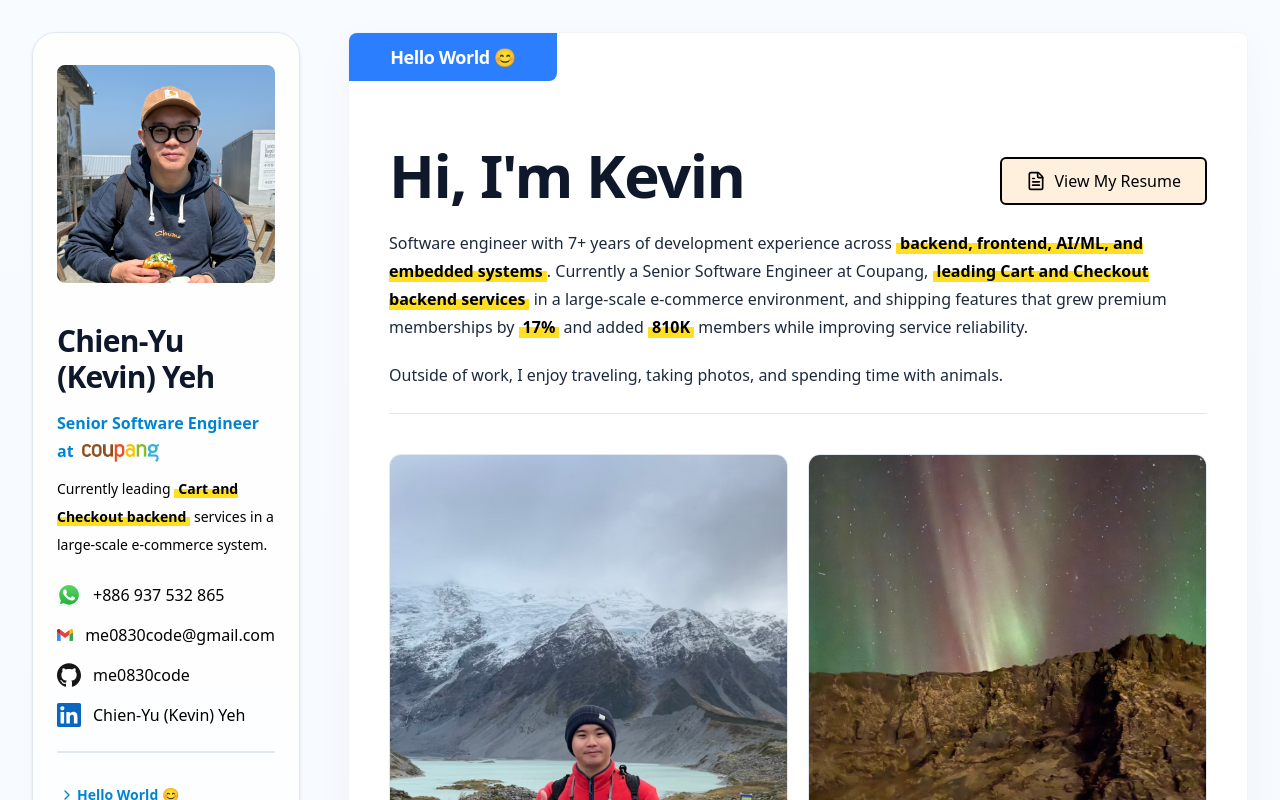
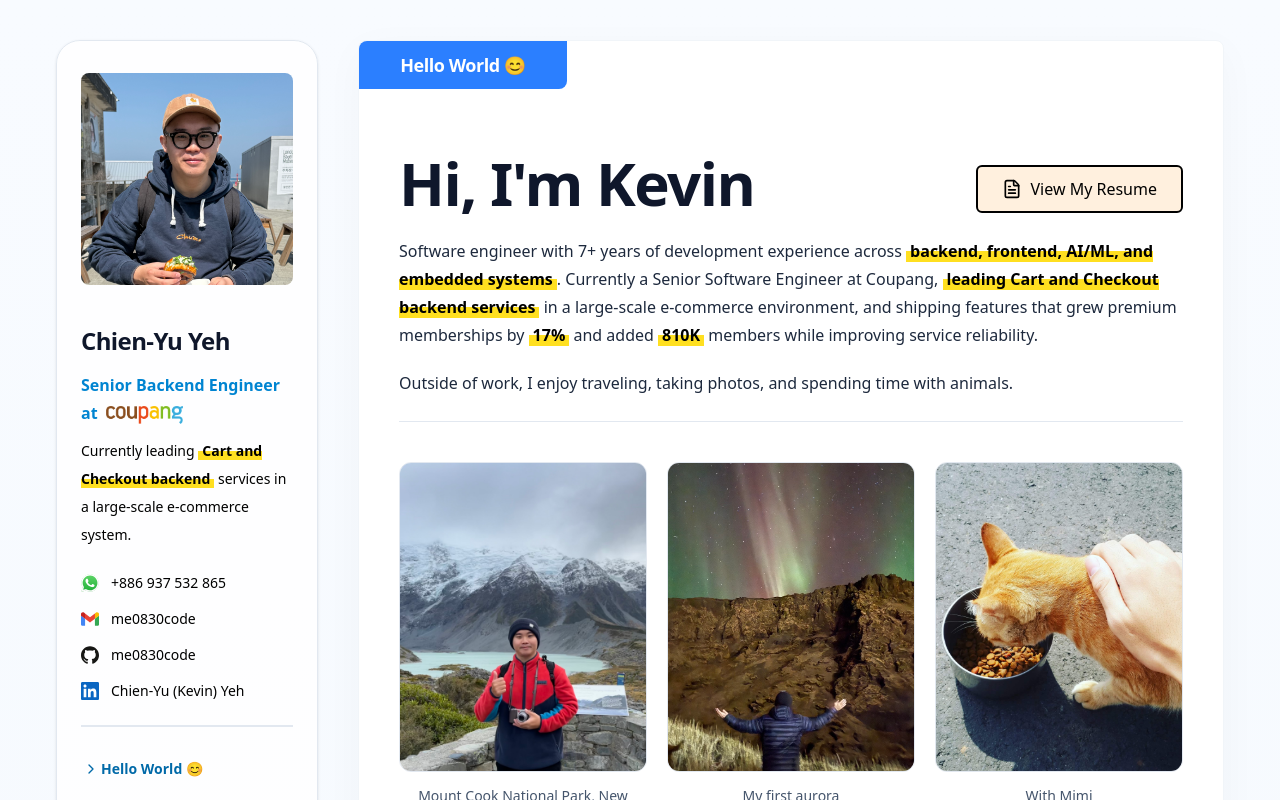
Before and after one commit to me0830code/me0830code.github.io, a React (Vite) app: page / in a window 1280 px wide. Shown: the top 800 px of the page. Built offline with nearby package versions, Linux system fonts and the light colour scheme.

Commit message:
Keep refactoring UIs & Try to enable RWD

```diff
--- a/src/component/LeftSideBar/ContactInfo.tsx
+++ b/src/component/LeftSideBar/ContactInfo.tsx
@@ -7,14 +7,14 @@ export function ContactInfo() {
             {
                 TOTAL_INFO.map((eachInfo) =>
                     !eachInfo.isLinkActive ? (
-                        <div key={eachInfo.key} className="mt-4 flex items-center gap-3 text-black">
+                        <div key={eachInfo.key} className="mt-4 text-sm flex items-center gap-3 text-black">
                             <Icon icon={eachInfo.iconURL} width={eachInfo.customSize} height={eachInfo.customSize}/>
                             <span>{eachInfo.value}</span>
                         </div>
                     )
                     :
                     (
-                        <a key={eachInfo.key} href={eachInfo.linkURL} target="_blank" rel="noopener noreferrer"className="mt-4 flex items-center gap-3 text-black transition hover:text-sky-600">
+                        <a key={eachInfo.key} href={eachInfo.linkURL} target="_blank" rel="noopener noreferrer"className="mt-4 text-sm flex items-center gap-3 text-black transition hover:text-sky-600">
                             <Icon icon={eachInfo.iconURL} width={eachInfo.customSize} height={eachInfo.customSize}/>
                             <span>{eachInfo.value}</span>
                         </a>
--- a/src/component/LeftSideBar/MiniProfileHeader.tsx
+++ b/src/component/LeftSideBar/MiniProfileHeader.tsx
@@ -9,7 +9,7 @@ export function MiniProfileHeader() {
     const infoItems = TOTAL_INFO.filter((item) => !item.isLinkActive);
 
     return (
-        <section className="rounded-2xl border border-slate-200/80 bg-white/85 p-4 shadow-sm backdrop-blur">
+        <div id="mini-profile-header" className="scroll-mt-24 rounded-2xl border border-slate-200/80 bg-white/85 p-4 shadow-sm backdrop-blur">
             <div className="flex items-start gap-4">
                 <div className="h-14 w-14 shrink-0 overflow-hidden rounded-xl border border-slate-200 bg-slate-100">
                     <img
@@ -83,6 +83,6 @@ export function MiniProfileHeader() {
                     ))}
                 </div>
             )}
-        </section>
+        </div>
     );
 }
--- a/src/component/LeftSideBar/NavigationBar/NavigationBar.tsx
+++ b/src/component/LeftSideBar/NavigationBar/NavigationBar.tsx
@@ -20,7 +20,7 @@ export function NavigationBar({
 
         if (!navElement || !activeElement) return;
 
-        if (window.innerWidth >= 768) return;
+        if (window.innerWidth >= 1280) return;
 
         const navRect = navElement.getBoundingClientRect();
         const activeRect = activeElement.getBoundingClientRect();
@@ -47,7 +47,7 @@ export function NavigationBar({
     return (
         <nav
             ref={navRef}
-            className="hide-scrollbar flex w-full gap-2 overflow-x-auto whitespace-nowrap pb-1 md:block md:space-y-1 md:overflow-visible md:whitespace-normal md:pb-0"
+            className="hide-scrollbar flex w-full gap-2 overflow-x-auto whitespace-nowrap pb-1 xl:block xl:space-y-1 xl:overflow-visible xl:whitespace-normal xl:pb-0"
         >
             {TOTAL_SECTION.map((eachSection) => {
                 const isActive = eachSection.key === active;
--- a/src/component/LeftSideBar/NavigationBar/NavigationItem.tsx
+++ b/src/component/LeftSideBar/NavigationBar/NavigationItem.tsx
@@ -11,15 +11,15 @@ export const NavigationItem = forwardRef<HTMLButtonElement, NavigationItemInfo>(
                 onClick={() => onSelect(eachItem.key)}
                 className={`
                     group shrink-0 rounded-full border px-4 py-2 text-sm transition-all duration-200
-                    md:flex md:w-full md:items-center md:rounded-none md:border-0 md:px-0 md:py-2 md:text-left
+                    xl:flex xl:w-full xl:items-center xl:rounded-none xl:border-0 xl:px-0 xl:py-2 xl:text-left
                     ${
                         isActive
-                            ? "border-sky-200 bg-sky-50 font-bold text-sky-600 md:bg-transparent"
-                            : "border-slate-200 bg-white text-slate-700 hover:border-slate-300 hover:text-slate-900 md:bg-transparent"
+                            ? "border-sky-300 bg-sky-100 font-bold text-sky-700 shadow-sm xl:bg-transparent xl:shadow-none"
+                            : "border-slate-200 bg-white text-slate-700 hover:border-slate-300 hover:text-slate-900 xl:bg-transparent"
                     }
                 `}
             >
-                <span className="hidden w-5 items-center justify-center md:flex">
+                <span className="hidden w-5 items-center justify-center xl:flex">
                     <span
                         className={`transform transition-all duration-300 ${
                             isActive ? "translate-x-0 opacity-100" : "-translate-x-2 opacity-0"
--- a/src/component/LeftSideBar/ProfileInfo.tsx
+++ b/src/component/LeftSideBar/ProfileInfo.tsx
@@ -5,7 +5,7 @@ import { CustomizedTextRendering } from "../Others/Helper";
 export function ProfileInfo() {
     return (
         <div className="space-y-3">
-            <h2 className="mt-10 text-3xl font-bold tracking-tight text-slate-900">
+            <h2 className="mt-10 text-2xl font-bold tracking-tight text-slate-900">
                 {PERSONAL_INFO.MY_NAME}
             </h2>
 
--- a/src/component/RightContent/AboutMe/AboutMe.tsx
+++ b/src/component/RightContent/AboutMe/AboutMe.tsx
@@ -35,7 +35,7 @@ export function AboutMe({ sectionTitle }: ComponentProps) {
 
                     <hr className="mb-2 border-t border-slate-200 md:mb-4" />
 
-                    <div className="grid grid-cols-1 gap-5 sm:grid-cols-2">
+                    <div className="grid grid-cols-1 gap-5 md:grid-cols-3">
                         {TOTAL_MY_PHOTO.map((eachPhoto) => (
                             <figure key={eachPhoto.name} className="flex flex-col gap-3">
                                 <div className="aspect-[4/5] overflow-hidden rounded-xl border border-slate-200 bg-slate-100">
--- a/src/data/constant/generalLink.ts
+++ b/src/data/constant/generalLink.ts
@@ -1,5 +1,6 @@
 export const LINKS = {
     RESUME: "https://www.google.com",
+    GMAIL: "mailto:me0830code@gmail.com",
     LINKEDIN: "https://www.linkedin.com/in/chien-yu-yeh",
     GITHUB: "https://github.com/me0830code",
     COUPANG: "https://www.tw.coupang.com",
--- a/src/data/personalData/personalData.ts
+++ b/src/data/personalData/personalData.ts
@@ -3,8 +3,9 @@ import type { ContactItem } from "./interface/ContactItem";
 import { LINKS } from "../constant/generalLink";
 
 export const PERSONAL_INFO = {
-    MY_NAME: "Chien-Yu (Kevin) Yeh",
-    CURRENT_TITLE: "Senior Software Engineer",
+    MY_NAME: "Chien-Yu Yeh",
+    MY_EN_NAME: "Kevin",
+    CURRENT_TITLE: "Senior Backend Engineer",
     BRIEF_INTRO: "Currently leading **Cart and Checkout backend** services in a large-scale e-commerce system.",
     DETAIL_INFO: [
         "Software engineer with 7+ years of development experience across **backend, frontend, AI/ML, and embedded systems**. Currently a Senior Software Engineer at Coupang, **leading Cart and Checkout backend services** in a large-scale e-commerce environment, and shipping features that grew premium memberships by **17%** and added **810K** members while improving service reliability.",
@@ -27,10 +28,10 @@ export const PERSONAL_PHOTO = {
 export const TOTAL_MY_PHOTO = Object.values(PERSONAL_PHOTO.LIFE_PHOTO);
 
 export const CONTACT_INFO: ContactItem[] = [
-    { key: "whatsapp", value: "+886 937 532 865", iconURL: "logos:whatsapp-icon", isLinkActive: false, linkURL: "", customSize: "24" },
-    { key: "email", value: "me0830code@gmail.com", iconURL: "logos:google-gmail", isLinkActive: false, linkURL: "", customSize: "24" },
-    { key: "github", value: "me0830code", iconURL: "logos:github-icon", isLinkActive: true, linkURL: LINKS.GITHUB, customSize: "24" },
-    { key: "linkedin", value: "Chien-Yu (Kevin) Yeh", iconURL: "logos:linkedin-icon", isLinkActive: true, linkURL: LINKS.LINKEDIN, customSize: "24" },
+    { key: "whatsapp", value: "+886 937 532 865", iconURL: "logos:whatsapp-icon", isLinkActive: false, linkURL: "", customSize: "18" },
+    { key: "email", value: "me0830code", iconURL: "logos:google-gmail", isLinkActive: true, linkURL: LINKS.GMAIL, customSize: "18" },
+    { key: "github", value: "me0830code", iconURL: "logos:github-icon", isLinkActive: true, linkURL: LINKS.GITHUB, customSize: "18" },
+    { key: "linkedin", value: "Chien-Yu (Kevin) Yeh", iconURL: "logos:linkedin-icon", isLinkActive: true, linkURL: LINKS.LINKEDIN, customSize: "18" },
 ] as const;
 
 export const TOTAL_INFO = Object.values(CONTACT_INFO);
--- a/src/layout/appLayout.tsx
+++ b/src/layout/appLayout.tsx
@@ -16,7 +16,15 @@ export function AppLayout() {
         isManualScrolling.current = true;
         setActive(key);
 
-        const element = document.getElementById(key);
+        const isTopNavLayout = window.innerWidth < 1280;
+
+        const targetId =
+            isTopNavLayout && key === CONTENT_SECTION.AboutMe.key
+                ? "mini-profile-header"
+                : key;
+
+        const element = document.getElementById(targetId);
+
         if (element) {
             element.scrollIntoView({ behavior: "smooth", block: "start" });
         }
@@ -49,23 +57,23 @@ export function AppLayout() {
 
     return (
         <div className="min-h-screen bg-[linear-gradient(to_bottom,_#f8fbff,_#eef5fb)]">
-            <div className="mx-auto max-w-7xl px-4 py-4 sm:px-6 sm:py-6 lg:px-8 lg:py-8">
-                <div className="mb-4 md:hidden">
+            <div className="px-4 py-4 sm:px-6 sm:py-6 lg:px-10 lg:py-8 xl:px-14 xl:py-10">
+                <div className="sticky top-0 z-30 -mx-1 mb-4 bg-[linear-gradient(to_bottom,_#f8fbff,_#eef5fb)] px-1 py-1 xl:hidden">
+                    <TopNavigatioBar active={active} onSelect={handleSelect} />
+                </div>
+
+                <div className="mb-4 xl:hidden">
                     <MiniProfileHeader />
                 </div>
 
-                <div className="sticky top-0 z-30 -mx-1 mb-4 bg-[linear-gradient(to_bottom,_#f8fbff,_#eef5fb)] px-1 py-1 md:hidden">
-                    <TopNavigatioBar active={active} onSelect={handleSelect} />
-                </div>
-
-                <div className="grid grid-cols-1 gap-6 md:grid-cols-12 md:gap-8 lg:gap-12">
-                    <aside className="hidden md:block md:col-span-4 lg:col-span-3">
+                <div className="grid grid-cols-1 gap-6 xl:grid-cols-12 xl:gap-10">
+                    <aside className="hidden xl:block xl:col-span-3">
                         <div className="sticky top-8">
                             <LeftSideBar active={active} onSelect={handleSelect} />
                         </div>
                     </aside>
 
-                    <main className="md:col-span-8 lg:col-span-9">
+                    <main className="xl:col-span-9">
                         <RightContent />
                     </main>
                 </div>
```
Lines whose indentation alone changed are shown as unchanged.
